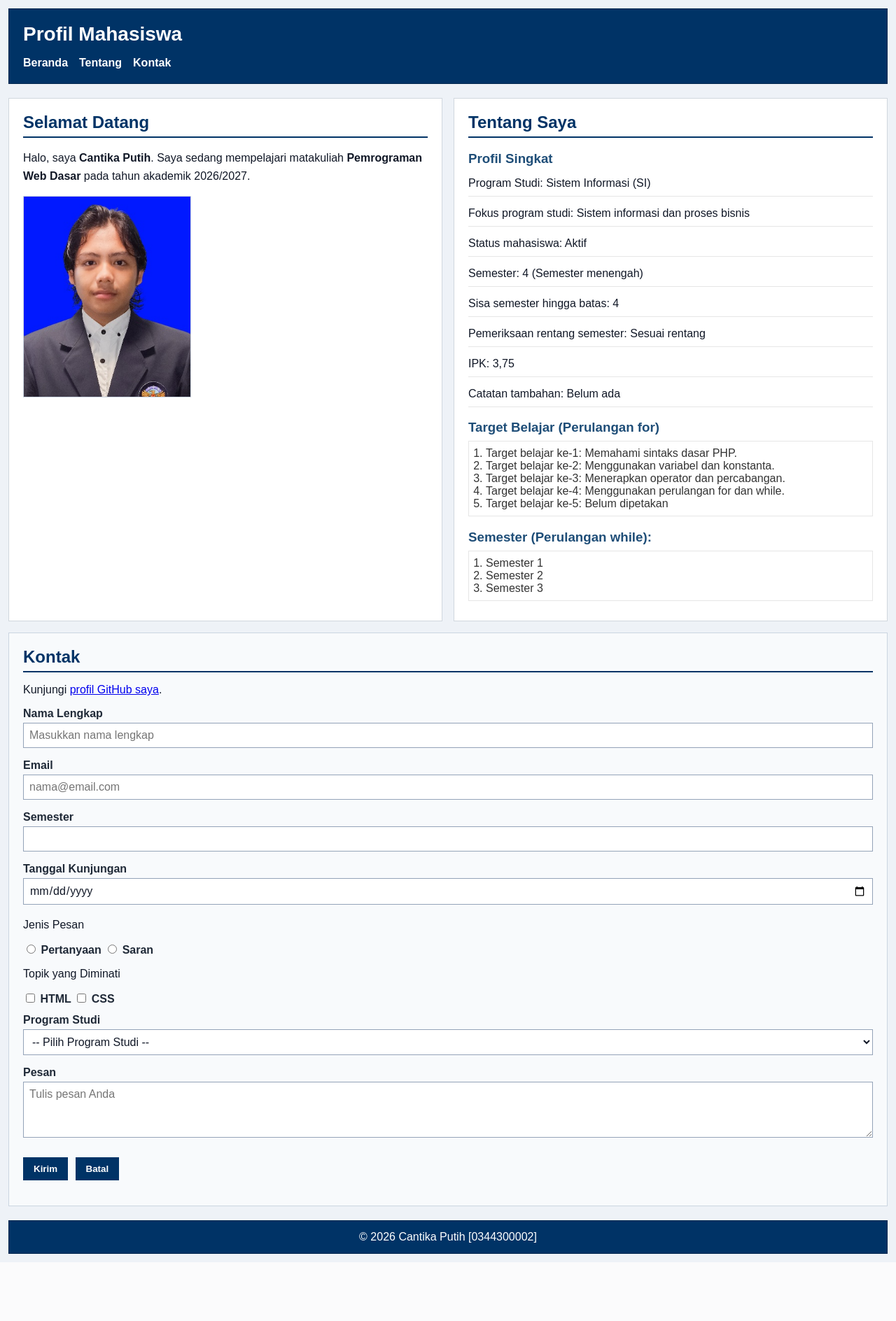
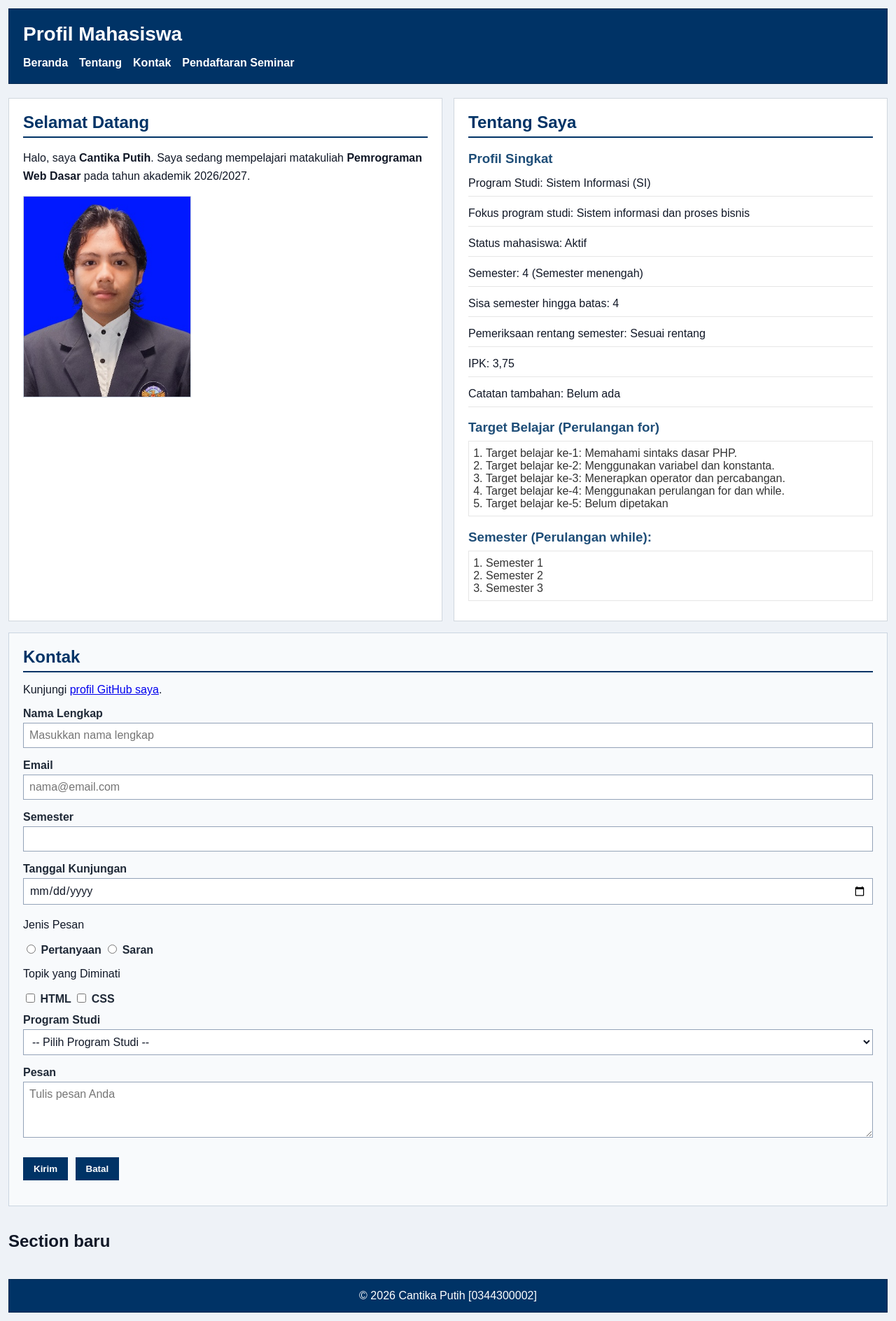
Before and after one commit to kairul-61/pwd-kk1026-2611510002, a PHP site: page / in a window 1280 px wide. Shown: the whole page at 70% size. Before the commit the page ends 1804 px from the top, so only its background shows below. Run offline with PHP 8.4, Linux system fonts and the light colour scheme.

Commit message:
Menambahkan satu menu baru bernama Pendaftaran Seminar

```diff
--- a/UTS/index.php
+++ b/UTS/index.php
@@ -107,6 +107,7 @@ switch ($programStudi) {
 				<li><a href="#home">Beranda</a></li>
 				<li><a href="#about">Tentang</a></li>
 				<li><a href="#contact">Kontak</a></li>
+				<li><a href="#pendaftaran-seminar">Pendaftaran Seminar</a></li>
 			</ul>
 		</nav>
 	</header>
@@ -278,6 +279,10 @@ switch ($programStudi) {
 				</article>
 			<?php endif; ?>
 		</section>
+
+		<section id="pendaftaran-seminar">
+			<h2>Section baru</h2>
+		</section>
 	</main>
 
 	<footer>
```
Also changed, not shown: UTS/README.md.
